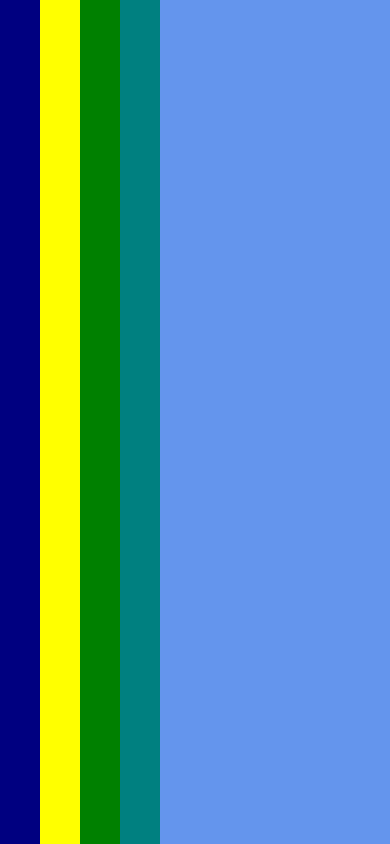
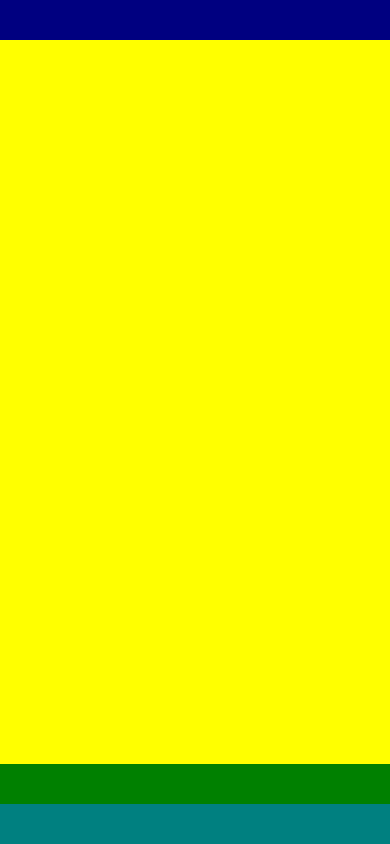
Before and after one commit to jcarlosj/React-Native-Layouts-U-JPdTV, a React Native app: screen / in a window 390 px wide. Built offline with nearby package versions, Linux system fonts and the light colour scheme.

Commit message:
[+] Component > App: Segundo Layout ocupa crece todo el espacio disponible

```diff
--- a/App.js
+++ b/App.js
@@ -18,8 +18,7 @@ const styles = StyleSheet.create({
     /** Flexbox para React Native usa flexbox por defecto y su direccion por defecto es vertical, es decir: flexDirection: column */
     container: {
         backgroundColor: 'cornflowerblue',
-        flex: 1,
-        flexDirection: 'row'
+        flex: 1
     },
     box1: {
         backgroundColor: 'navy',
@@ -27,6 +26,7 @@ const styles = StyleSheet.create({
     },
     box2: {
         backgroundColor: 'yellow',
+        flex: 1,
         padding: 20
     },
     box3: {
```
